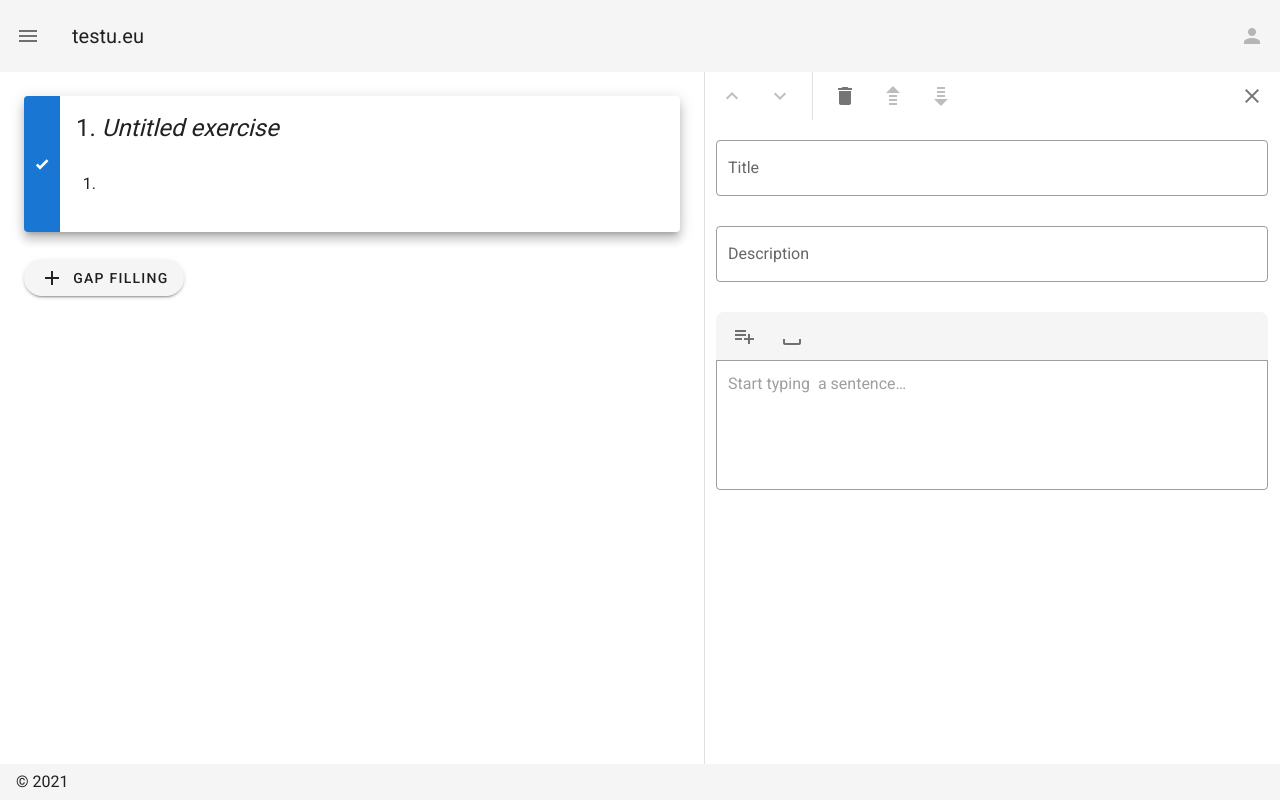
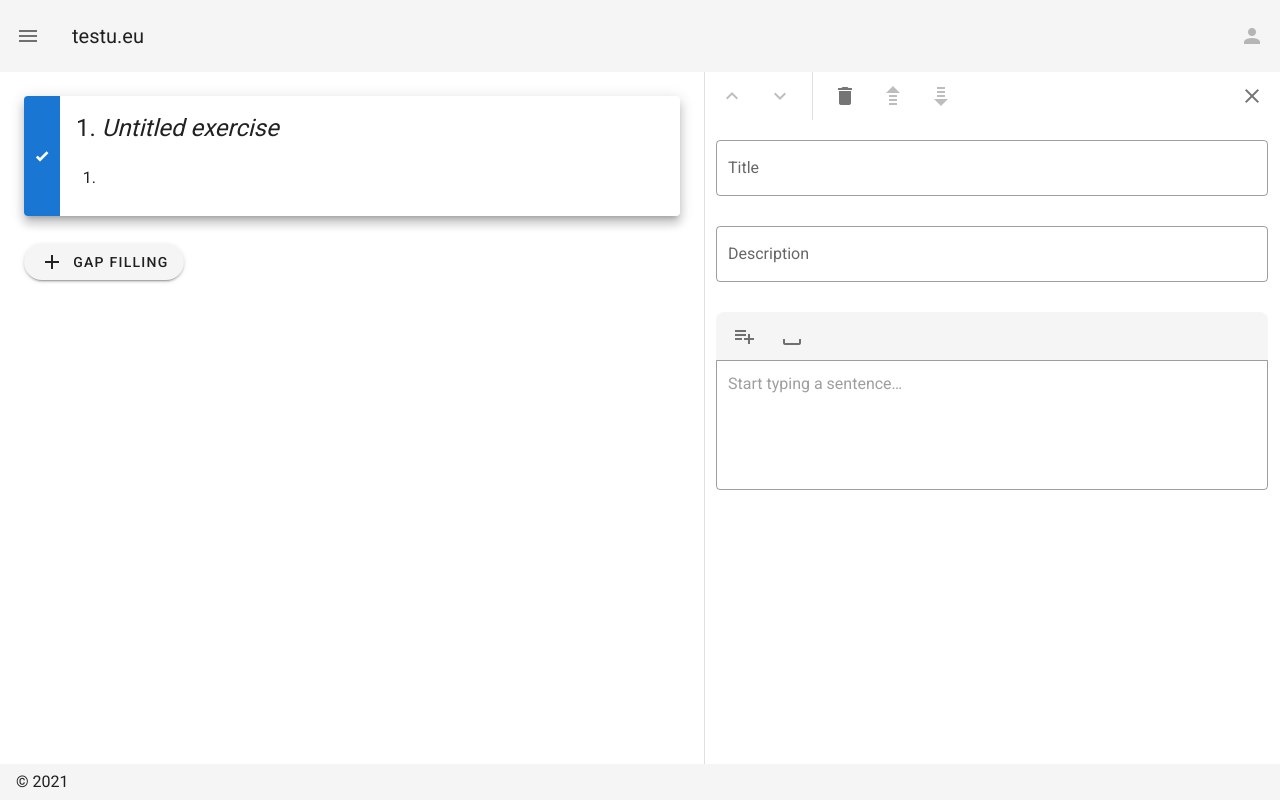
Before and after one commit to edukado-interreto/testu, a Nuxt app: page / in a window 1280 px wide. Both pictures are taken after a click on the button "GAP FILLING". Built offline with nearby package versions, Linux system fonts and the light colour scheme.

Commit message:
ux: sticky toolbar in edit drawer

```diff
--- a/components/GapsEditor.vue
+++ b/components/GapsEditor.vue
@@ -57,8 +57,8 @@ export default {
 </script>
 <style scoped>
   li {
-    margin-bottom: 1.5em;
-    line-height: 3em;
+    margin-bottom: 1.25em;
+    line-height: 2.25em;
   }
   .pre-line { white-space: pre-line; }
 </style>
--- a/pages/index.vue
+++ b/pages/index.vue
@@ -9,6 +9,7 @@
       v-model="edit_drawer.show"
       width="45vw"
     >
+      <template v-slot:prepend>
         <v-toolbar dense flat>
           <v-btn @click="edit(current.index-1)" :disabled="current.index == 0" icon><v-icon>mdi-chevron-up</v-icon></v-btn>
           <v-btn @click="edit(current.index+1)" :disabled="current.index == sheet.length-1" icon><v-icon>mdi-chevron-down</v-icon></v-btn>
@@ -19,6 +20,7 @@
           <v-spacer></v-spacer>
           <v-btn @click="edit_drawer.show = false" icon><v-icon>mdi-close</v-icon></v-btn>
         </v-toolbar>
+      </template>
       <v-container class="mt-2">
         <v-text-field
           v-model="current.data.title"
@@ -97,7 +99,7 @@
 
         </v-toolbar>
         <v-textarea
-          placeholder="Start typing  a sentence…"
+          placeholder="Start typing a sentence…"
           ref="textarea"
           v-model="current.data.code"
           auto-grow
```
Lines whose indentation alone changed are shown as unchanged.
